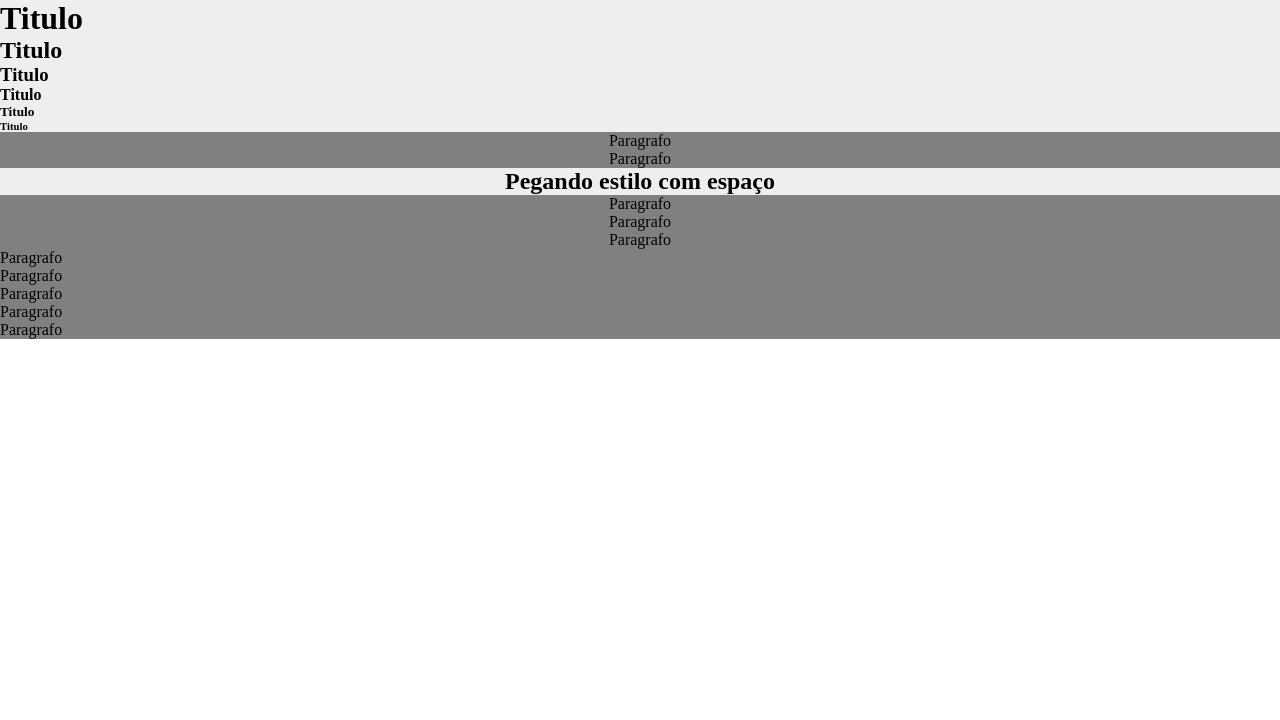
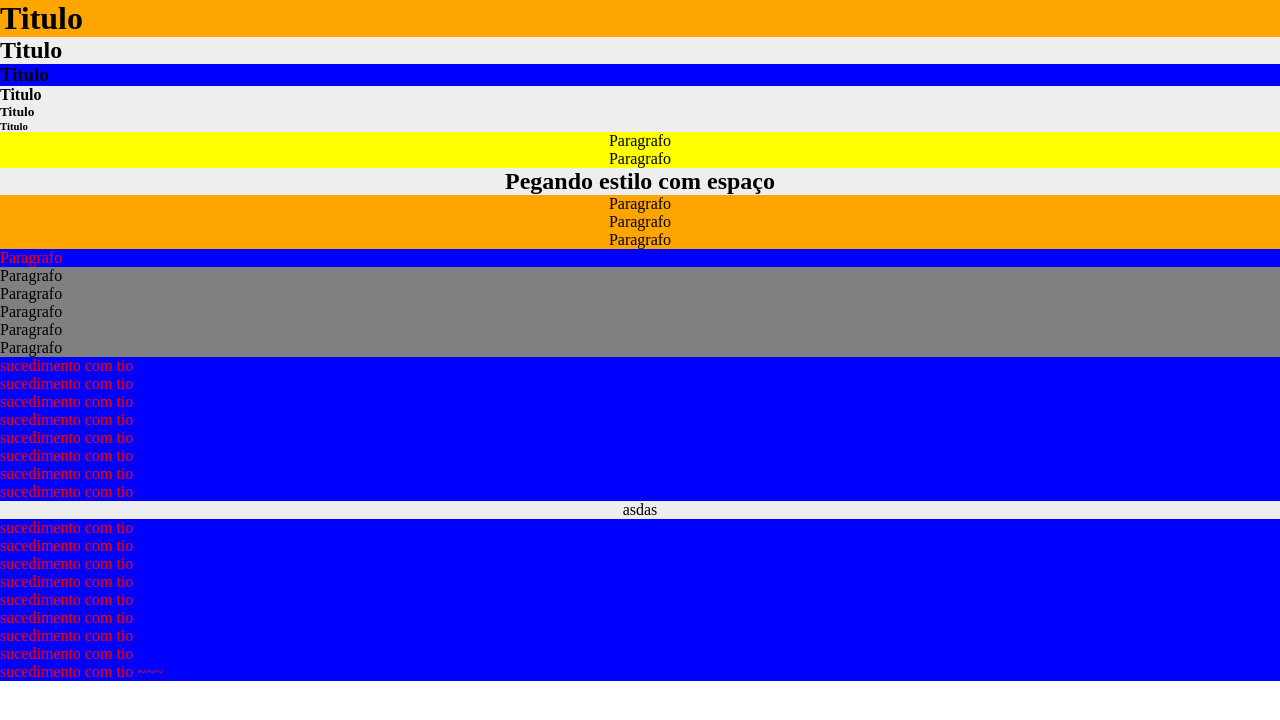
Before and after one commit to gabrielpmaia11/estudosCss, a plain HTML site: page seletores/index.html in a window 1280 px wide. Drawn offline with Linux system fonts and the light colour scheme.

```diff
--- a/seletores/css/style.css
+++ b/seletores/css/style.css
@@ -28,3 +28,76 @@
 .p2 h2{
 	font-size: 100px;
 }
+
+/*
+	seletor maior que >
+	pega toods os elementos h2 cujo o pai for o .p2
+
+	tipo
+	.head >p{
+	 seleciona os ps que  o pai for a classe , entao se tiver fora da classe nao pega  ,a  sem isso ele vai pegar mesmo que esteja dentro entaos se tiver
+	 header
+	 section
+	 p
+	 /section
+	 /header
+	 ai pega se nao tiver o > que
+
+	}
+*/
+
+.p2 > h2{
+
+}
+header > p{
+	background-color: yellow;
+}
+
+section > p{
+background-color: orange;
+}
+
+/*Selecao +
+
+pega o elemento p
+que ta apos o header
+header
+	p
+header
+	p -->pega esse apos  a header
+
+	com isso qualquer p apos o header fica selecionado e  facilita o trablho e diferentes ares
+*/
+
+header	+ p{
+	background-color: red;
+}
+
+
+
+/***
+ * Seleetor ~
+ *
+ * pega todos os p que sucedam o header
+ *
+ *
+ * */
+
+ header ~ p {
+ 	background-color: #00f;
+ 	color: red;
+ }
+
+
+ /**Atributo com seletor */
+/*Todo elemento com atributo width vai ser selecionado*/
+[width]{
+	background-color: orange;
+}
+
+/*Selecionando o width com pixel exato todos que tiver 100*/
+
+[width="500"]{
+	background-color: blue;
+}
+13 minutos
--- a/seletores/index.html
+++ b/seletores/index.html
@@ -8,9 +8,9 @@
 </head>
 <body>
 	<div>
-		<h1>Titulo</h1>
+		<h1 width= 100>Titulo</h1>
 	 	<h2>Titulo</h2>
-	 	<h3>Titulo</h3>
+	 	<h3 width= 500>Titulo</h3>
 	 	<h4>Titulo</h4>
 	 	<h5>Titulo</h5>
 	 	<h6>Titulo</h6>
@@ -20,10 +20,13 @@
 		<p class="p2">Paragrafo
 			<h2>Pegando estilo com espaço</h2>
 		</p>
-		<p>Paragrafo</p>
-		<p>Paragrafo</p>
-		<p>Paragrafo</p>
+		<section>
+			<p>Paragrafo</p>
+			<p>Paragrafo</p>
+			<p>Paragrafo</p>
+		</section>
 	</header>
+	<p>Paragrafo</p>
 	<div>
 		<p>Paragrafo</p>
 		<p>Paragrafo</p>
@@ -31,5 +34,30 @@
 		<p>Paragrafo</p>
 		<p>Paragrafo</p>
 	</div>
+
+	<header>
+
+	</header>
+	<p>sucedimento com tio </p>
+	<p>sucedimento com tio </p>
+	<p>sucedimento com tio </p>
+	<p>sucedimento com tio </p>
+	<p>sucedimento com tio </p>
+	<p>sucedimento com tio </p>
+	<p>sucedimento com tio </p>
+	<p>sucedimento com tio </p>
+
+	<header>
+		asdas
+	</header>
+	<p>sucedimento com tio </p>
+	<p>sucedimento com tio </p>
+	<p>sucedimento com tio </p>
+	<p>sucedimento com tio </p>
+	<p>sucedimento com tio </p>
+	<p>sucedimento com tio </p>
+	<p>sucedimento com tio </p>
+	<p>sucedimento com tio </p>
+	<p>sucedimento com tio ~~~</p>
 </body>
 </html>
```
